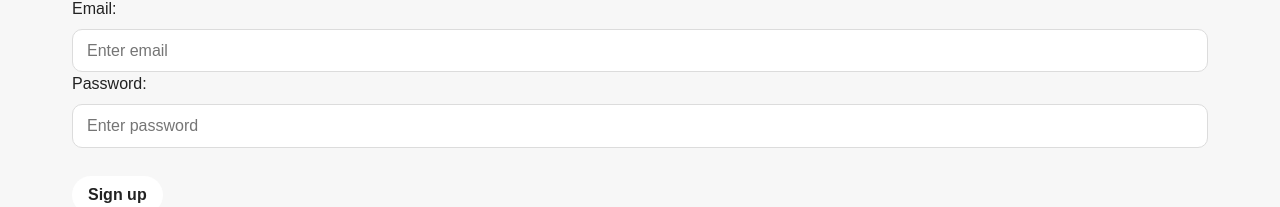
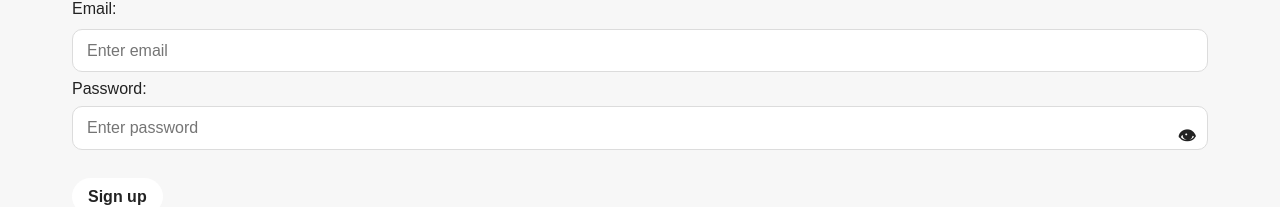
Before and after one commit to jjacque1/airbnb-client, a React (Vite) app: page /register in a window 1280 px wide. Shown: the part 255-462 px from the top of the page. Built offline with nearby package versions, Linux system fonts and the light colour scheme; no server answers.

Commit message:
add visibility toggle button to register password input

```diff
--- a/src/pages/RegisterPage.jsx
+++ b/src/pages/RegisterPage.jsx
@@ -14,6 +14,7 @@
   const [password, setPassword] = useState("");
   const [error, setError] = useState();
   const [passwordHint, setPasswordHint] = useState("");
+  const [showPassword, setShowPassword] = useState(false);
   const navigate = useNavigate();
   const { setUser } = useContext(AuthContext);
 
@@ -90,23 +91,28 @@
           onChange={(event) => setEmail(event.target.value)}
         />
       </div>
-      <div>
+      <div className="password-input-wrapper">
         <label htmlFor="password">Password: </label>
+
         <input
+          value={password}
+          placeholder="Enter password"
+          type={showPassword ? "text" : "password"}
           id="password"
-          placeholder="Enter password"
-          type="password"
-          value={password}
           onChange={(event) => {
             setPassword(event.target.value);
           }}
-          onFocus={() =>
-            setPasswordHint("Password must be at least 12 characters.")
-          }
         />
+
+        <button
+          type="button"
+          className="password-toggle-btn"
+          onClick={() => setShowPassword(!showPassword)}
+        >
+          {showPassword ? "🙈" : "👁"}
+        </button>
         <p className="input-hint"> {passwordHint} </p>
       </div>
-      <div></div>
       <p style={{ color: "red", paddingTop: "16px" }}> {error} </p>
       <button type="submit">Sign up</button>
     </form>
```
